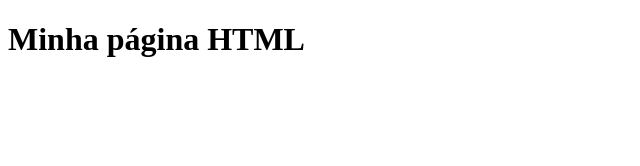
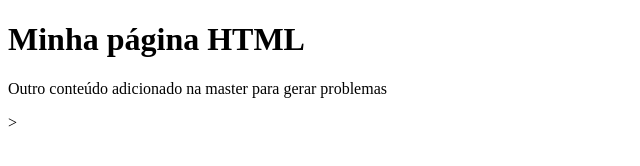
Before and after one commit to fgroh/hiringcoders_modulo3, a plain HTML site: page index.html in a window 1280 px wide. Shown: the whole page, without its empty margins (0-640 px from the left). Drawn offline with Linux system fonts and the light colour scheme.

Commit message:
Outro commit, desta vez em master

```diff
--- a/index.html
+++ b/index.html
@@ -6,5 +6,6 @@
 </head>
 <body>
 	<h1>Minha página HTML</h1>
+	<p>Outro conteúdo adicionado na master para gerar problemas</p>>
 </body>
 </html>
```
